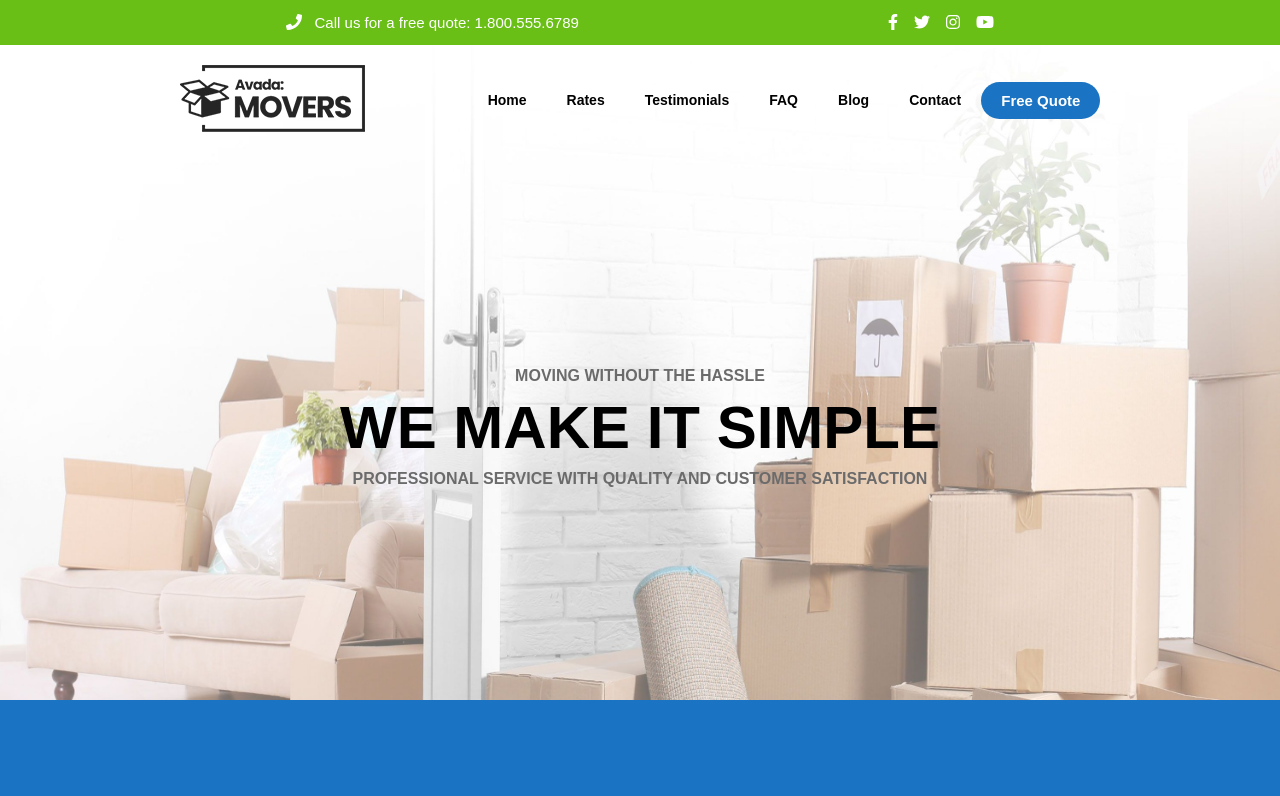
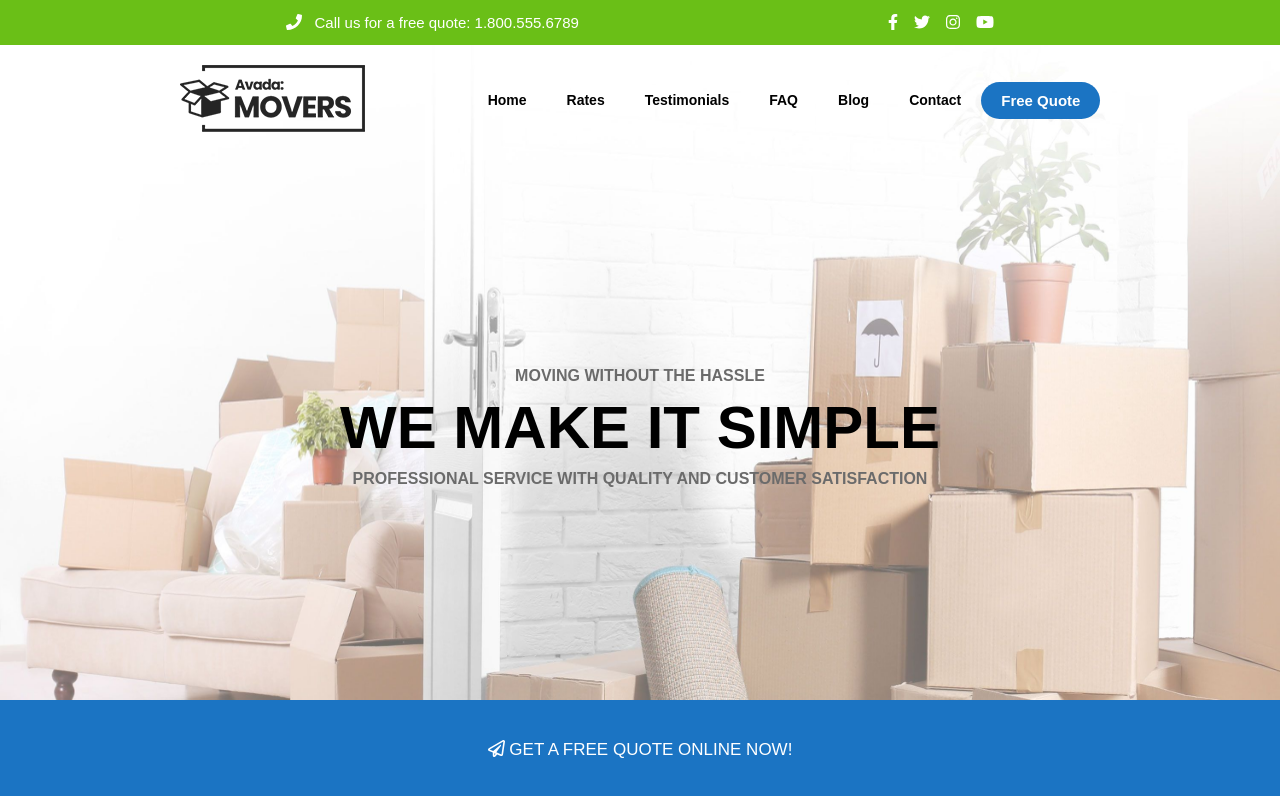
Before and after one commit to Maurizio97/proj-html-vuejs, a Vue app: page / in a window 1280 px wide. Shown: the top 796 px of the page. Built offline with nearby package versions, Linux system fonts and the light colour scheme.

Commit message:
element banner get quote complete header complete

```diff
--- a/src/App.vue
+++ b/src/App.vue
@@ -52,7 +52,6 @@ $colorButton: #1775bf;
 $colorSubTitle: #6b6b6b;
 #app {
   font-family:  Arial, Helvetica, sans-serif;
-  text-align: end;
 }
 
 // regole generali
--- a/src/components/MyHeader.vue
+++ b/src/components/MyHeader.vue
@@ -58,7 +58,11 @@
 
     <!-- Banner Get Quote  -->
     <div id="banner-get-quote">
+      <div>
+      <i class="far fa-paper-plane"></i>
+      GET A FREE QUOTE ONLINE NOW&excl;
 
+      </div>
     </div>
   </header>
 </template>
@@ -163,5 +167,9 @@ nav {
 #banner-get-quote {
   height: 100px;
   background-color: $blueBanner;
+  color: white;
+  text-align: center;
+  line-height: 100px;
+  font-size: 17px;
 }
 </style>
```
